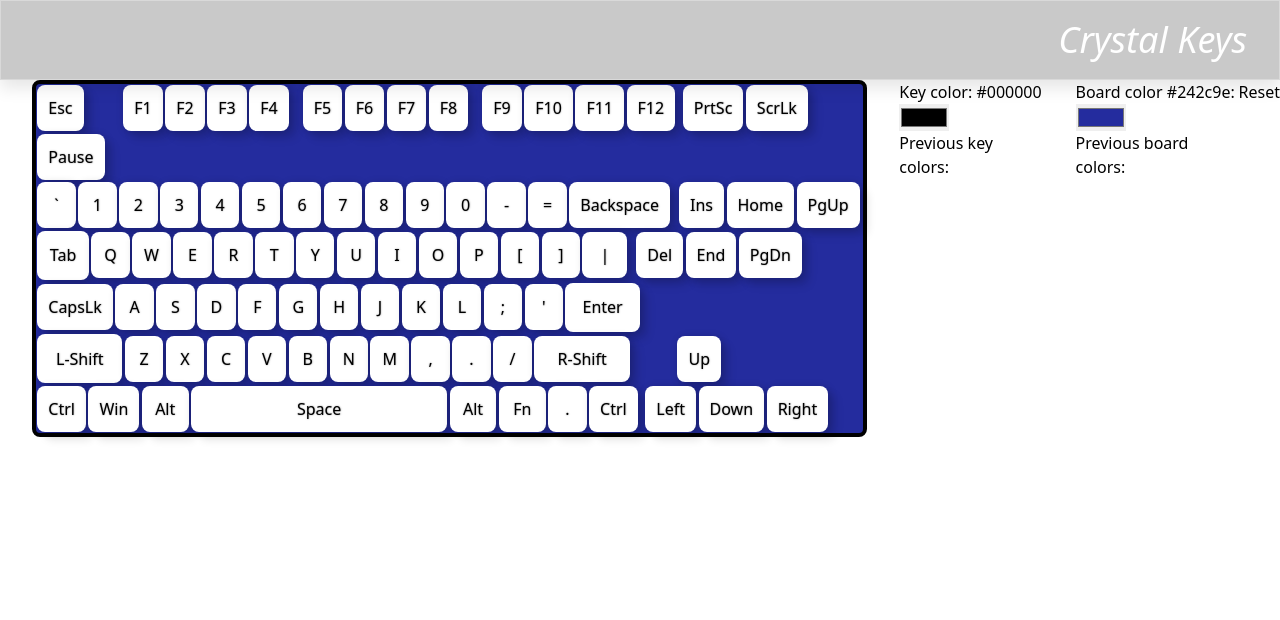
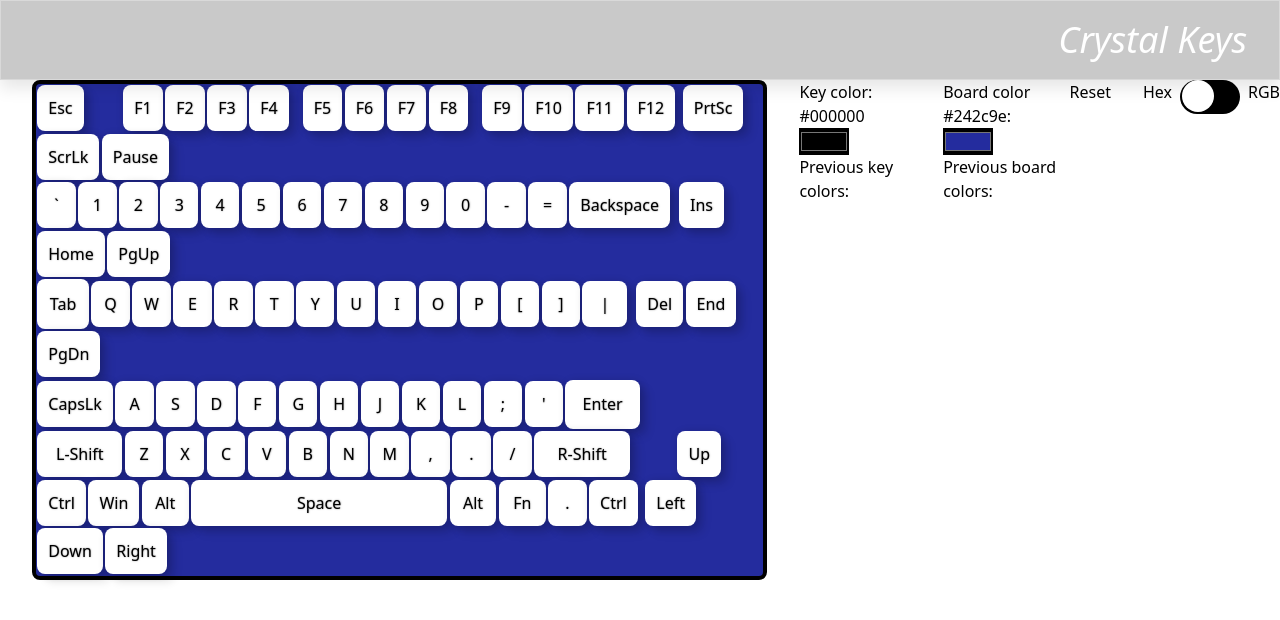
Before and after one commit to OblivionNoirV2/crystalkeys, a React (Create React App) app: page / in a window 1280 px wide. Shown: the top 620 px of the page. Built offline with nearby package versions, Linux system fonts and the light colour scheme.

Commit message:
add hex/rgb switch

```diff
--- a/src/App.tsx
+++ b/src/App.tsx
@@ -1,4 +1,4 @@
-import React, { useState, useContext } from 'react';
+import React, { useState, useContext, useEffect } from 'react';
 import './sparkles.css';
 import './App.css';
 import blueswitch from './audio/blueswitch.mp3';
@@ -238,6 +238,28 @@ const ResetButton = () => {
     <button onClick={handleReset}>Reset</button>
   );
 }
+interface HexRGBSwitchProps {
+  isRGB: boolean;
+  setIsRGB: (isRGB: boolean) => void;
+}
+
+const HexRGBSwitch: React.FC<HexRGBSwitchProps> = ({ isRGB, setIsRGB }) => {
+
+  function handleColorCodeSwitch() {
+    setIsRGB(!isRGB);
+  }
+
+  useEffect(() => {
+    console.log(isRGB);
+  }, [isRGB]);
+
+  return (
+    <label className="switch">
+      <input type="checkbox" checked={isRGB} onChange={handleColorCodeSwitch} />
+      <span className="slider round"></span>
+    </label>
+  )
+}
 
 
 const ColorPicker = () => {
@@ -245,6 +267,7 @@ const ColorPicker = () => {
   const [color, setColor] = useState<string>('#000000')
   const { boardColor, setBoardColor } = useContext(BoardColorsContext);
   const { prevBoardColors, setPrevBoardColors } = useContext(PrevBoardColorContext);
+  const [isRGB, setIsRGB] = useState(false);
 
   return (
     <main className='flex flex-row parent'>
@@ -264,6 +287,11 @@ const ColorPicker = () => {
         </div>
         <section>
           <ResetButton />
+        </section>
+        <section className='flex flex-row ml-8'>
+          <h4 className='mr-2'>Hex</h4>
+          <HexRGBSwitch isRGB={isRGB} setIsRGB={setIsRGB} />
+          <h4 className='ml-2'>RGB</h4>
         </section>
       </div>
     </main>
--- a/src/sparkles.css
+++ b/src/sparkles.css
@@ -11,7 +11,7 @@ body {
   backdrop-filter: blur(1rem);
 }
 
-/*note that width DOES override min-width*/
+
 .key,
 .key-f1,
 .key-f5,
@@ -38,7 +38,6 @@ body {
 .key-r-shift {
   margin: .1vw;
   min-width: 3vw;
-
   padding: 1vh;
   border-radius: .5rem;
   border: solid .2rem transparent;
@@ -111,7 +110,6 @@ body {
 
 .key-l-shift {
   min-width: 6.65vw;
-  padding: 1.2vh;
   border-radius: .5rem;
 }
 
@@ -123,7 +121,6 @@ body {
 
 .key-space {
   min-width: 20vw;
-
   border-radius: .5rem;
 }
 
@@ -154,3 +151,61 @@ body {
 .key-dot {
   min-width: 3vw;
 }
+
+.switch {
+  position: relative;
+  display: inline-block;
+  width: 60px;
+  height: 34px;
+}
+
+/* Hide default HTML checkbox */
+.switch input {
+  opacity: 0;
+  width: 0;
+  height: 0;
+}
+
+/* The slider */
+.slider {
+  position: absolute;
+  cursor: pointer;
+  top: 0;
+  left: 0;
+  right: 0;
+  bottom: 0;
+  background-color: #000000;
+  -webkit-transition: .4s;
+  transition: .4s;
+}
+
+.slider:before {
+  position: absolute;
+  content: "";
+  height: 2rem;
+  width: 2rem;
+  bottom: .1rem;
+  left: .1rem;
+  background-color: white;
+  -webkit-transition: .4s;
+  transition: .4s;
+}
+
+input {
+  background-color: black;
+}
+
+
+input:checked+.slider:before {
+  -webkit-transform: translateX(1.5rem);
+  -ms-transform: translateX(1.5rem);
+  transform: translateX(1.5rem);
+}
+
+.slider.round {
+  border-radius: 5rem;
+}
+
+.slider.round:before {
+  border-radius: 5rem;
+}
```
